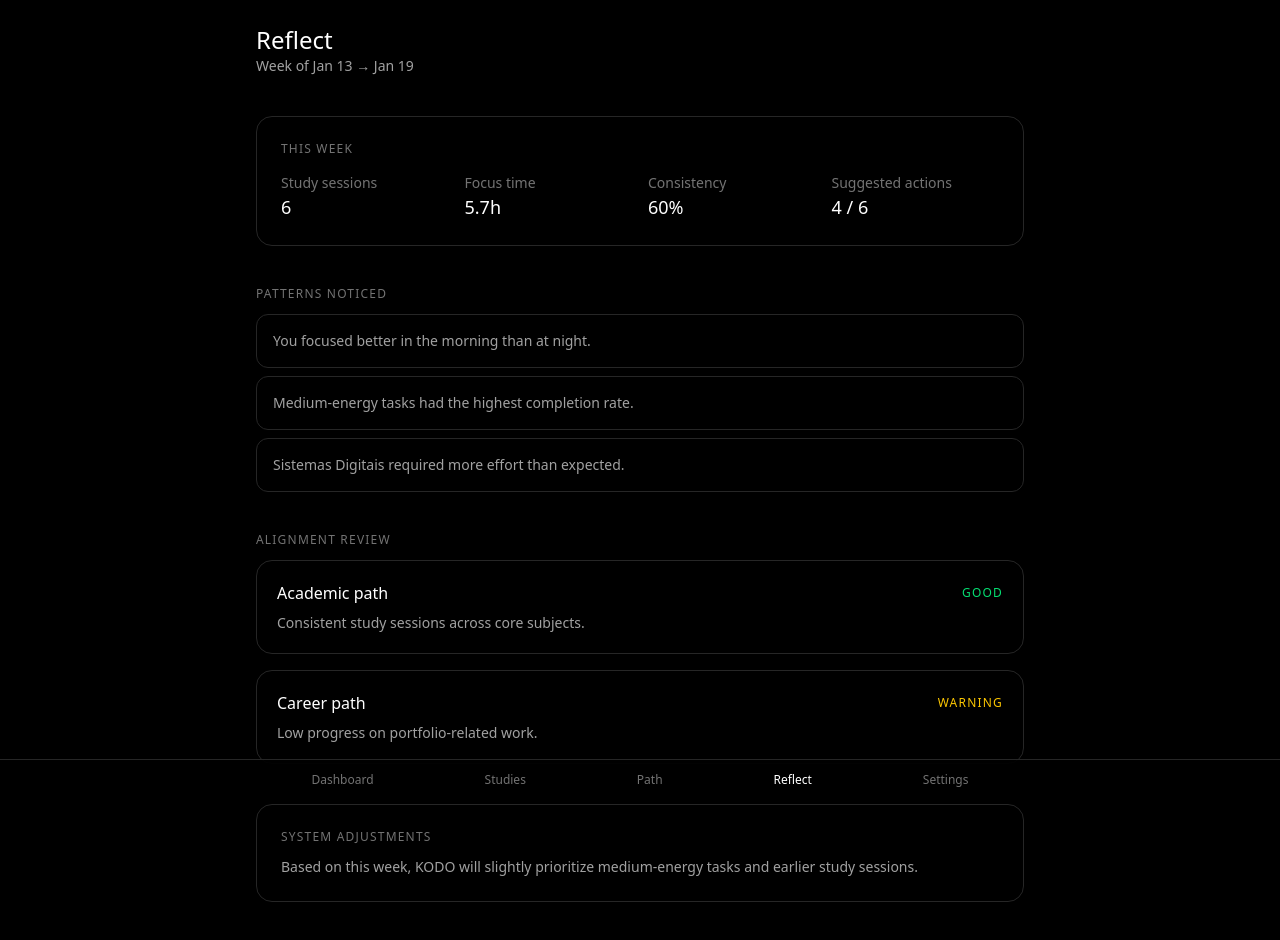
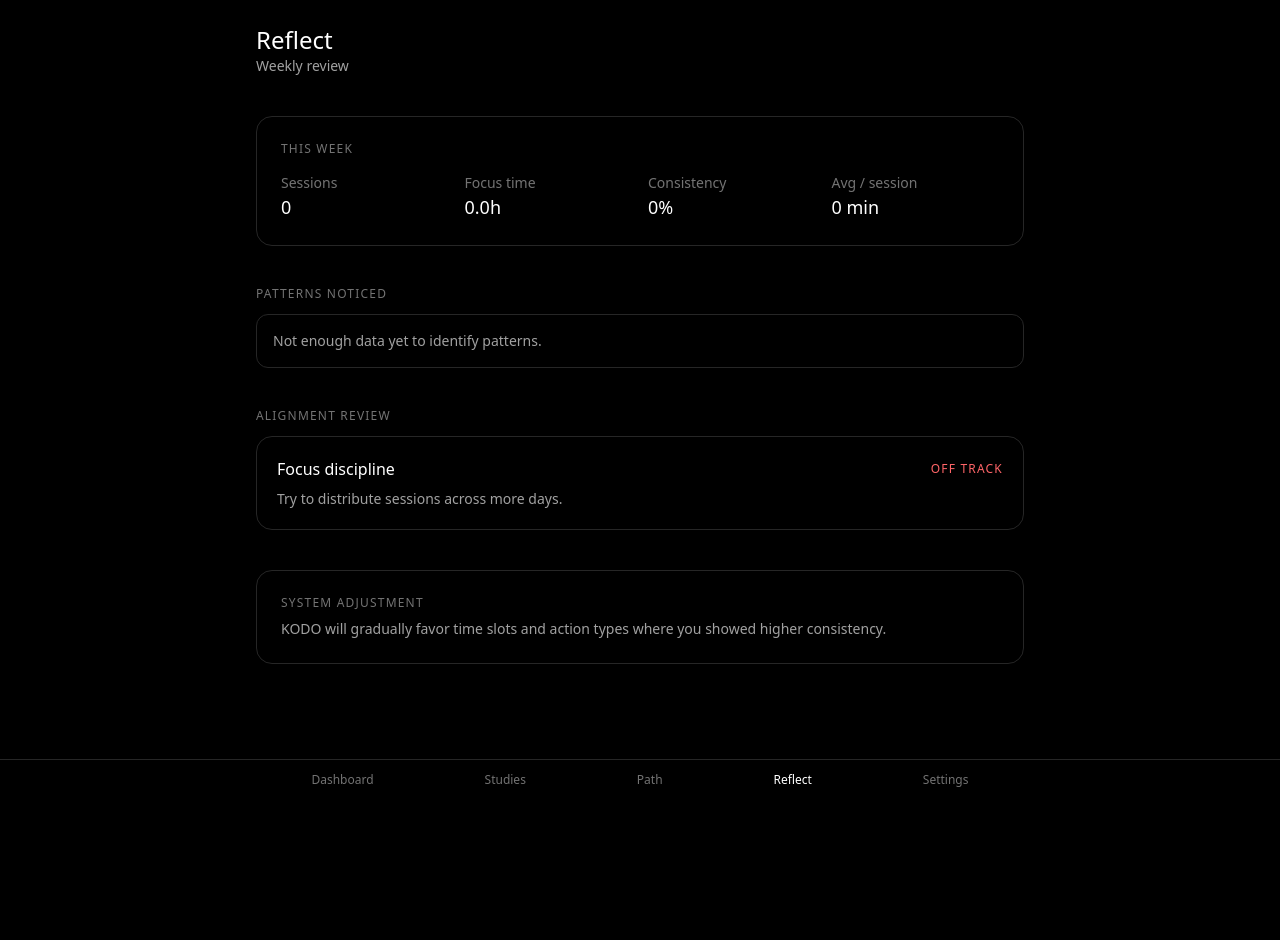
Before and after one commit to gabrielcaixeta01/kodo-app, a Next.js app: page /reflect in a window 1280 px wide. Shown: the top 940 px of the page. After the commit the page ends 800 px from the top, so only its background shows below. Built offline with nearby package versions, Linux system fonts and the light colour scheme.

Commit message:
feat: Reflect funcional

```diff
--- a/app/reflect/page.tsx
+++ b/app/reflect/page.tsx
@@ -1,107 +1,137 @@
-// app/reflect/page.tsx
+"use client";
 
-type WeeklyStats = {
-  studySessions: number;
-  totalMinutes: number;
-  consistency: number; // 0 → 100
-  suggestedActionsCompleted: number;
-  suggestedActionsTotal: number;
-};
+import { useSession } from "@/contexts/SessionContext";
 
-type PatternInsight = {
-  id: string;
-  text: string;
-};
+type AlignmentStatus = "good" | "warning" | "off-track";
 
-type AlignmentReview = {
-  area: string;
-  status: "good" | "warning" | "off-track";
-  note: string;
-};
-
-const alignmentColor: Record<AlignmentReview["status"], string> = {
-  good: "text-green-400",
-  warning: "text-yellow-400",
-  "off-track": "text-red-400",
-};
+function minutesBetween(start: number, end: number) {
+  return Math.floor((end - start) / 60000);
+}
 
 export default function ReflectPage() {
-  const stats: WeeklyStats = {
-    studySessions: 6,
-    totalMinutes: 340,
-    consistency: 60,
-    suggestedActionsCompleted: 4,
-    suggestedActionsTotal: 6,
-  };
+  const { history } = useSession();
 
-  const patterns: PatternInsight[] = [
+  // ---------- métricas reais ----------
+  const totalSessions = history.length;
+
+  const totalMinutes = history.reduce((sum, s) => {
+    return sum + minutesBetween(s.startedAt, s.endedAt);
+  }, 0);
+
+  // dias únicos com sessão (consistência simples)
+  const daysWithSessions = new Set(
+    history.map(s =>
+      new Date(s.startedAt).toDateString()
+    )
+  ).size;
+
+  const consistency = Math.min(
+    Math.round((daysWithSessions / 7) * 100),
+    100
+  );
+
+  // ---------- padrões simples ----------
+  const morningSessions = history.filter(s => {
+    const hour = new Date(s.startedAt).getHours();
+    return hour >= 6 && hour < 12;
+  }).length;
+
+  const nightSessions = history.filter(s => {
+    const hour = new Date(s.startedAt).getHours();
+    return hour >= 18;
+  }).length;
+
+  const patterns: string[] = [];
+
+  if (morningSessions > nightSessions) {
+    patterns.push(
+      "You focused better during the morning."
+    );
+  }
+
+  if (nightSessions > morningSessions) {
+    patterns.push(
+      "Night sessions were more frequent than expected."
+    );
+  }
+
+  if (totalMinutes > 300) {
+    patterns.push(
+      "Your total focus time increased this week."
+    );
+  }
+
+  if (patterns.length === 0) {
+    patterns.push(
+      "Not enough data yet to identify patterns."
+    );
+  }
+
+  // ---------- alinhamento simples ----------
+  const alignment: {
+    area: string;
+    status: AlignmentStatus;
+    note: string;
+  }[] = [
     {
-      id: "p1",
-      text: "You focused better in the morning than at night.",
-    },
-    {
-      id: "p2",
-      text: "Medium-energy tasks had the highest completion rate.",
-    },
-    {
-      id: "p3",
-      text: "Sistemas Digitais required more effort than expected.",
-    },
-  ];
-
-  const alignment: AlignmentReview[] = [
-    {
-      area: "Academic path",
-      status: "good",
-      note: "Consistent study sessions across core subjects.",
-    },
-    {
-      area: "Career path",
-      status: "warning",
-      note: "Low progress on portfolio-related work.",
+      area: "Focus discipline",
+      status:
+        consistency >= 60
+          ? "good"
+          : consistency >= 30
+          ? "warning"
+          : "off-track",
+      note:
+        consistency >= 60
+          ? "You maintained a consistent study rhythm."
+          : "Try to distribute sessions across more days.",
     },
   ];
 
   return (
-    <main className="min-h-screen bg-black text-white p-6 pb-16">
+    <main className="min-h-screen bg-black text-white p-6">
       <div className="max-w-3xl mx-auto space-y-10">
         {/* Header */}
         <header>
           <h1 className="text-2xl font-medium">Reflect</h1>
           <p className="text-sm text-neutral-400">
-            Week of Jan 13 → Jan 19
+            Weekly review
           </p>
         </header>
 
-        {/* Week Summary */}
-        <section className="rounded-2xl border border-neutral-800 p-6 space-y-4">
-          <h2 className="text-xs uppercase tracking-widest text-neutral-500">
+        {/* Week summary */}
+        <section className="rounded-2xl border border-neutral-800 p-6">
+          <h2 className="text-xs uppercase tracking-widest text-neutral-500 mb-4">
             This week
           </h2>
 
           <div className="grid grid-cols-2 md:grid-cols-4 gap-4 text-sm">
             <div>
-              <p className="text-neutral-500">Study sessions</p>
-              <p className="text-lg">{stats.studySessions}</p>
+              <p className="text-neutral-500">Sessions</p>
+              <p className="text-lg">{totalSessions}</p>
             </div>
 
             <div>
               <p className="text-neutral-500">Focus time</p>
               <p className="text-lg">
-                {(stats.totalMinutes / 60).toFixed(1)}h
+                {(totalMinutes / 60).toFixed(1)}h
               </p>
             </div>
 
             <div>
               <p className="text-neutral-500">Consistency</p>
-              <p className="text-lg">{stats.consistency}%</p>
+              <p className="text-lg">{consistency}%</p>
             </div>
 
             <div>
-              <p className="text-neutral-500">Suggested actions</p>
+              <p className="text-neutral-500">Avg / session</p>
               <p className="text-lg">
-                {stats.suggestedActionsCompleted} /{" "}
-                {stats.suggestedActionsTotal}
+                {totalSessions
+                  ? Math.round(
+                      totalMinutes / totalSessions
+                    )
+                  : 0}{" "}
+                min
               </p>
             </div>
           </div>
@@ -114,24 +144,23 @@ export default function ReflectPage() {
           </h2>
 
           <ul className="space-y-2 text-sm text-neutral-400">
-            {patterns.map(p => (
+            {patterns.map((p, i) => (
               <li
-                key={p.id}
+                key={i}
                 className="rounded-xl border border-neutral-800 p-4"
               >
-                {p.text}
+                {p}
               </li>
             ))}
           </ul>
         </section>
 
-        {/* Alignment Review */}
+        {/* Alignment */}
         <section className="space-y-3">
           <h2 className="text-xs uppercase tracking-widest text-neutral-500">
             Alignment review
           </h2>
 
-          <div className="space-y-4">
           {alignment.map(item => (
             <div
               key={item.area}
@@ -140,7 +169,13 @@ export default function ReflectPage() {
               <div className="flex items-center justify-between">
                 <p className="font-medium">{item.area}</p>
                 <span
-                    className={`text-xs uppercase tracking-widest ${alignmentColor[item.status]}`}
+                  className={`text-xs uppercase tracking-widest ${
+                    item.status === "good"
+                      ? "text-green-400"
+                      : item.status === "warning"
+                      ? "text-yellow-400"
+                      : "text-red-400"
+                  }`}
                 >
                   {item.status.replace("-", " ")}
                 </span>
@@ -151,18 +186,17 @@ export default function ReflectPage() {
               </p>
             </div>
           ))}
-          </div>
         </section>
 
-        {/* System Adjustments */}
-        <section className="rounded-2xl border border-neutral-800 p-6 space-y-3">
-          <h2 className="text-xs uppercase tracking-widest text-neutral-500">
-            System adjustments
+        {/* System adjustment (informativo) */}
+        <section className="rounded-2xl border border-neutral-800 p-6">
+          <h2 className="text-xs uppercase tracking-widest text-neutral-500 mb-2">
+            System adjustment
           </h2>
 
           <p className="text-sm text-neutral-400">
-            Based on this week, KODO will slightly prioritize
-            medium-energy tasks and earlier study sessions.
+            KODO will gradually favor time slots and action
+            types where you showed higher consistency.
           </p>
         </section>
       </div>
--- a/contexts/SessionContext.tsx
+++ b/contexts/SessionContext.tsx
@@ -1,6 +1,15 @@
 "use client";
 
-import { createContext, useContext, useState } from "react";
+import {
+  createContext,
+  useContext,
+  useEffect,
+  useState,
+} from "react";
+
+/* =====================
+   Types
+===================== */
 
 type Session = {
   id: string;
@@ -8,20 +17,76 @@ type Session = {
   startedAt: number;
 };
 
+type CompletedSession = {
+  id: string;
+  actionTitle: string;
+  startedAt: number;
+  endedAt: number;
+};
+
 type SessionContextType = {
   session: Session | null;
+  history: CompletedSession[];
   startSession: (actionTitle: string) => void;
   endSession: () => void;
 };
 
-const SessionContext = createContext<SessionContextType | null>(null);
+/* =====================
+   Context
+===================== */
+
+const SessionContext = createContext<SessionContextType | null>(
+  null
+);
+
+const STORAGE_KEY = "kodo:active-session";
+const HISTORY_KEY = "kodo:session-history";
+
+/* =====================
+   Provider
+===================== */
 
 export function SessionProvider({
   children,
 }: {
   children: React.ReactNode;
 }) {
-  const [session, setSession] = useState<Session | null>(null);
+  // ✅ inicialização correta (sem effect)
+  const [session, setSession] = useState<Session | null>(() => {
+    if (typeof window === "undefined") return null;
+    const saved = localStorage.getItem(STORAGE_KEY);
+    return saved ? JSON.parse(saved) : null;
+  });
+
+  const [history, setHistory] = useState<CompletedSession[]>(() => {
+    if (typeof window === "undefined") return [];
+    const saved = localStorage.getItem(HISTORY_KEY);
+    return saved ? JSON.parse(saved) : [];
+  });
+
+  /* 🔹 persistir sessão ativa */
+  useEffect(() => {
+    if (session) {
+      localStorage.setItem(
+        STORAGE_KEY,
+        JSON.stringify(session)
+      );
+    } else {
+      localStorage.removeItem(STORAGE_KEY);
+    }
+  }, [session]);
+
+  /* 🔹 persistir histórico */
+  useEffect(() => {
+    localStorage.setItem(
+      HISTORY_KEY,
+      JSON.stringify(history)
+    );
+  }, [history]);
+
+  /* =====================
+     Actions
+  ===================== */
 
   function startSession(actionTitle: string) {
     setSession({
@@ -32,22 +97,43 @@ export function SessionProvider({
   }
 
   function endSession() {
+    if (!session) return;
+
+    const completed: CompletedSession = {
+      id: session.id,
+      actionTitle: session.actionTitle,
+      startedAt: session.startedAt,
+      endedAt: Date.now(),
+    };
+
+    setHistory(prev => [completed, ...prev]);
     setSession(null);
   }
 
   return (
     <SessionContext.Provider
-      value={{ session, startSession, endSession }}
+      value={{
+        session,
+        history,
+        startSession,
+        endSession,
+      }}
     >
       {children}
     </SessionContext.Provider>
   );
 }
 
+/* =====================
+   Hook
+===================== */
+
 export function useSession() {
   const ctx = useContext(SessionContext);
   if (!ctx) {
-    throw new Error("useSession must be used inside SessionProvider");
+    throw new Error(
+      "useSession must be used inside SessionProvider"
+    );
   }
   return ctx;
 }
```
Also changed, not shown: app/session/page.tsx (+21 -18 lines). Lines whose indentation alone changed are shown as unchanged.
